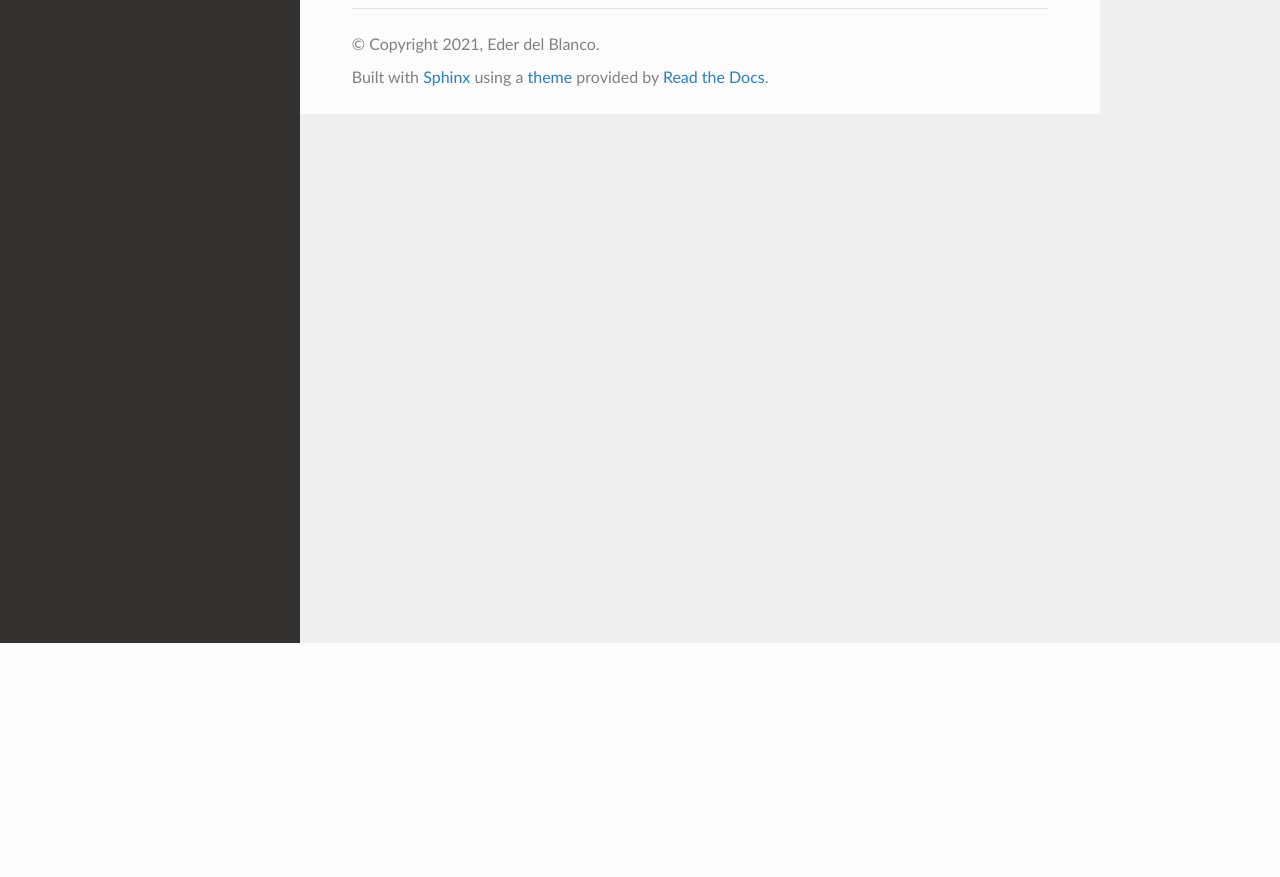
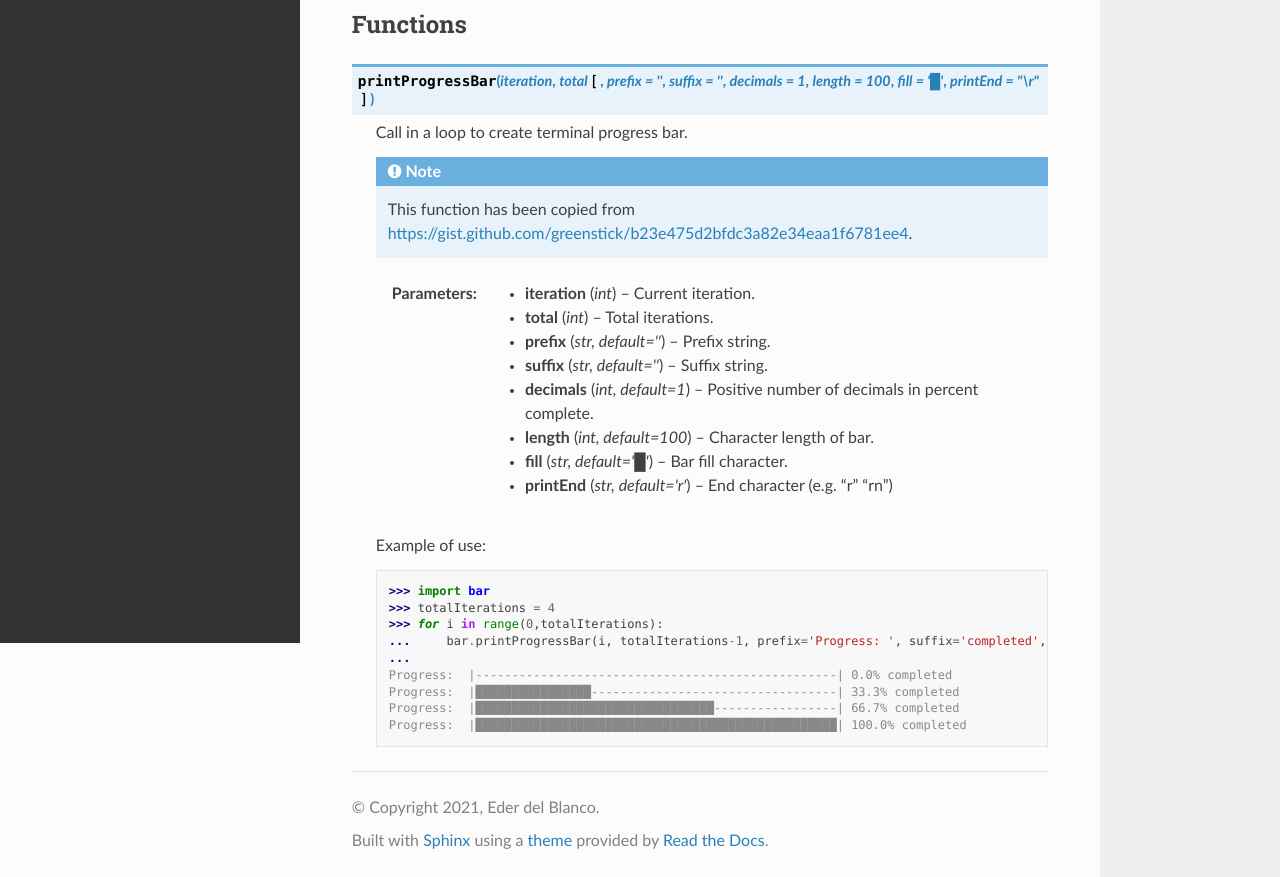
Before and after one commit to edelblanco002/edelblanco002.github.io, a plain HTML site: page bar.html in a window 1280 px wide. Shown: the part 157-1034 px from the top of the page. Before the commit the page ends 800 px from the top, so only its background shows below. Drawn offline with Linux system fonts and the light colour scheme; a script that the page names is missing.

Commit message:
Documentation of bar module finished

```diff
--- a/bar.html
+++ b/bar.html
@@ -37,7 +37,10 @@
         </div><div class="wy-menu wy-menu-vertical" data-spy="affix" role="navigation" aria-label="Navigation menu">
               <!-- Local TOC -->
               <div class="local-toc"><ul>
-<li><a class="reference internal" href="#">bar module</a></li>
+<li><a class="reference internal" href="#">bar module</a><ul>
+<li><a class="reference internal" href="#functions">Functions</a></li>
+</ul>
+</li>
 </ul>
 </div>
         </div>
@@ -66,6 +69,45 @@
 
   <section id="bar-module">
 <h1>bar module<a class="headerlink" href="#bar-module" title="Permalink to this headline"></a></h1>
+<section id="functions">
+<h2>Functions<a class="headerlink" href="#functions" title="Permalink to this headline"></a></h2>
+<dl class="py function">
+<dt class="sig sig-object py" id="printProgressBar">
+<span class="sig-name descname"><span class="pre">printProgressBar</span></span><span class="sig-paren">(</span><em class="sig-param"><span class="pre">iteration</span></em>, <em class="sig-param"><span class="pre">total</span></em><span class="optional">[</span>, <em class="sig-param"><span class="pre">prefix</span> <span class="pre">=</span> <span class="pre">''</span></em>, <em class="sig-param"><span class="pre">suffix</span> <span class="pre">=</span> <span class="pre">''</span></em>, <em class="sig-param"><span class="pre">decimals</span> <span class="pre">=</span> <span class="pre">1</span></em>, <em class="sig-param"><span class="pre">length</span> <span class="pre">=</span> <span class="pre">100</span></em>, <em class="sig-param"><span class="pre">fill</span> <span class="pre">=</span> <span class="pre">'█'</span></em>, <em class="sig-param"><span class="pre">printEnd</span> <span class="pre">=</span> <span class="pre">&quot;\r&quot;</span></em><span class="optional">]</span><span class="sig-paren">)</span><a class="headerlink" href="#printProgressBar" title="Permalink to this definition"></a></dt>
+<dd><p>Call in a loop to create terminal progress bar.</p>
+<div class="admonition note">
+<p class="admonition-title">Note</p>
+<p>This function has been copied from <a class="reference external" href="https://gist.github.com/greenstick/b23e475d2bfdc3a82e34eaa1f6781ee4">https://gist.github.com/greenstick/b23e475d2bfdc3a82e34eaa1f6781ee4</a>.</p>
+</div>
+<dl class="field-list simple">
+<dt class="field-odd">Parameters</dt>
+<dd class="field-odd"><ul class="simple">
+<li><p><strong>iteration</strong> (<em>int</em>) – Current iteration.</p></li>
+<li><p><strong>total</strong> (<em>int</em>) – Total iterations.</p></li>
+<li><p><strong>prefix</strong> (<em>str</em><em>, </em><em>default=''</em>) – Prefix string.</p></li>
+<li><p><strong>suffix</strong> (<em>str</em><em>, </em><em>default=''</em>) – Suffix string.</p></li>
+<li><p><strong>decimals</strong> (<em>int</em><em>, </em><em>default=1</em>) – Positive number of decimals in percent complete.</p></li>
+<li><p><strong>length</strong> (<em>int</em><em>, </em><em>default=100</em>) – Character length of bar.</p></li>
+<li><p><strong>fill</strong> (<em>str</em><em>, </em><em>default='█'</em>) – Bar fill character.</p></li>
+<li><p><strong>printEnd</strong> (<em>str</em><em>, </em><em>default='r'</em>) – End character (e.g. “r” “rn”)</p></li>
+</ul>
+</dd>
+</dl>
+<p>Example of use:</p>
+<div class="doctest highlight-default notranslate"><div class="highlight"><pre><span></span><span class="gp">&gt;&gt;&gt; </span><span class="kn">import</span> <span class="nn">bar</span>
+<span class="gp">&gt;&gt;&gt; </span><span class="n">totalIterations</span> <span class="o">=</span> <span class="mi">4</span>
+<span class="gp">&gt;&gt;&gt; </span><span class="k">for</span> <span class="n">i</span> <span class="ow">in</span> <span class="nb">range</span><span class="p">(</span><span class="mi">0</span><span class="p">,</span><span class="n">totalIterations</span><span class="p">):</span>
+<span class="gp">... </span>    <span class="n">bar</span><span class="o">.</span><span class="n">printProgressBar</span><span class="p">(</span><span class="n">i</span><span class="p">,</span> <span class="n">totalIterations</span><span class="o">-</span><span class="mi">1</span><span class="p">,</span> <span class="n">prefix</span><span class="o">=</span><span class="s1">&#39;Progress: &#39;</span><span class="p">,</span> <span class="n">suffix</span><span class="o">=</span><span class="s1">&#39;completed&#39;</span><span class="p">,</span> <span class="n">length</span><span class="o">=</span><span class="mi">50</span><span class="p">,</span> <span class="n">printEnd</span> <span class="o">=</span> <span class="s2">&quot;</span><span class="se">\r\n</span><span class="s2">&quot;</span><span class="p">)</span>
+<span class="gp">...</span>
+<span class="go">Progress:  |--------------------------------------------------| 0.0% completed</span>
+<span class="go">Progress:  |████████████████----------------------------------| 33.3% completed</span>
+<span class="go">Progress:  |█████████████████████████████████-----------------| 66.7% completed</span>
+<span class="go">Progress:  |██████████████████████████████████████████████████| 100.0% completed</span>
+</pre></div>
+</div>
+</dd></dl>
+
+</section>
 </section>
 
 
```
